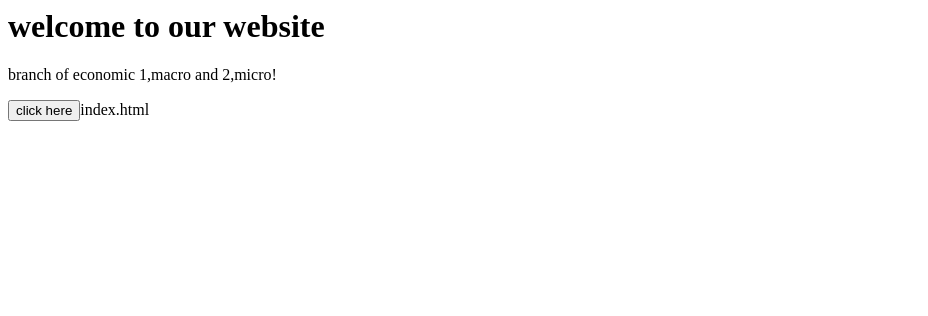
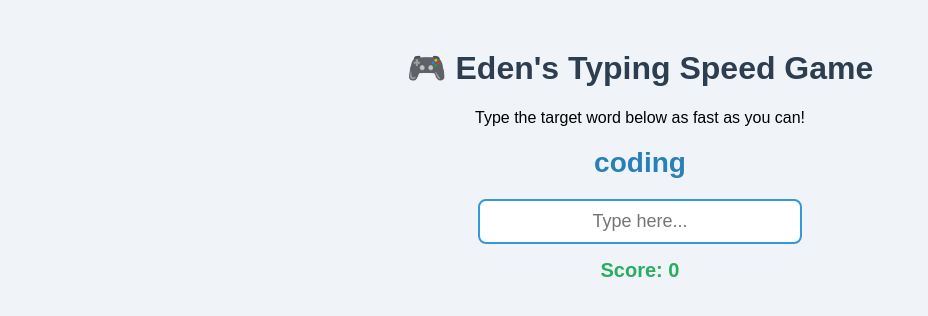
Before and after one commit to EFBR678/My-first, a plain HTML site: page index.html in a window 1280 px wide. Shown: the whole page, without its empty margins (0-928 px from the left). Drawn offline with Linux system fonts and the light colour scheme.

Commit message:
Update index.html

```diff
--- a/index.html
+++ b/index.html
@@ -1,3 +1,47 @@
 
-<h1>welcome to our website</h1> <p> branch of economic
-1,macro and 2,micro!</p> <button>click here</button>index.html
+<!DOCTYPE html>
+<html>
+<head>
+  <meta name="viewport" content="width=device-width, initial-scale=1.0">
+  <title>Eden's Typing Game</title>
+  <style>
+    body { font-family: Arial, sans-serif; text-align: center; padding: 20px; background-color: #f0f4f8; }
+    h1 { color: #2c3e50; }
+    .word-box { font-size: 28px; font-weight: bold; color: #2980b9; margin: 20px 0; }
+    input { font-size: 18px; padding: 10px; width: 80%; max-width: 300px; text-align: center; border: 2px solid #3498db; border-radius: 8px; }
+    .score-box { font-size: 20px; color: #27ae60; margin-top: 15px; font-weight: bold; }
+  </style>
+</head>
+<body>
+
+  <h1>🎮 Eden's Typing Speed Game</h1>
+  <p>Type the target word below as fast as you can!</p>
+
+  <div class="word-box" id="targetWord">coding</div>
+
+  <input type="text" id="userInput" placeholder="Type here..." oninput="checkWord()">
+
+  <div class="score-box">Score: <span id="score">0</span></div>
+
+  <script>
+    const words = ["coding", "website", "developer", "ethiopia", "computer", "python", "javascript", "future"];
+    let score = 0;
+
+    function checkWord() {
+      let currentWord = document.getElementById("targetWord").innerText;
+      let userTyped = document.getElementById("userInput").value.trim().toLowerCase();
+
+      if (userTyped === currentWord) {
+        score++;
+        document.getElementById("score").innerText = score;
+        document.getElementById("userInput").value = "";
+
+        // Pick a new random word
+        let nextWord = words[Math.floor(Math.random() * words.length)];
+        document.getElementById("targetWord").innerText = nextWord;
+      }
+    }
+  </script>
+
+</body>
+</html>
```
